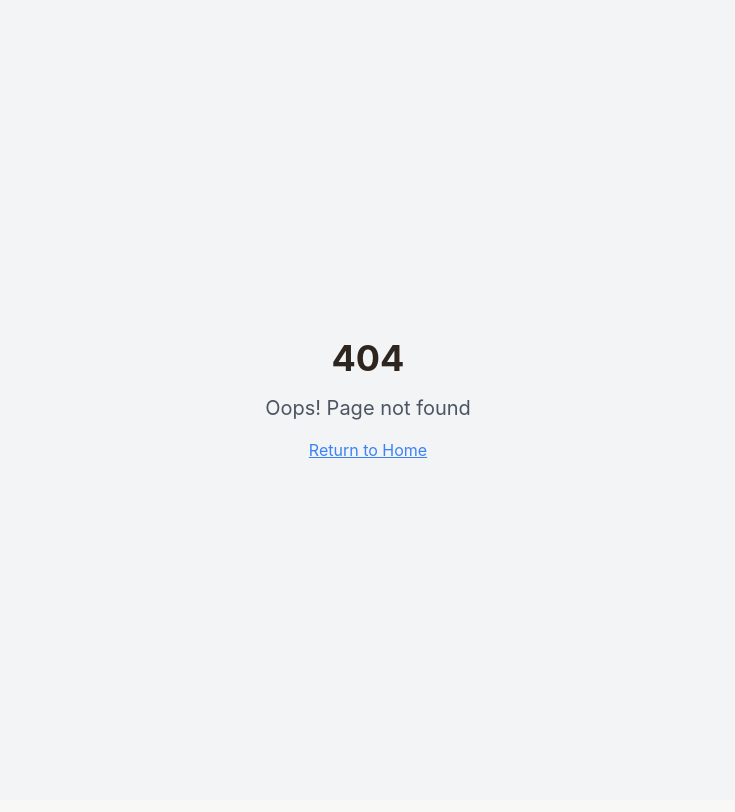
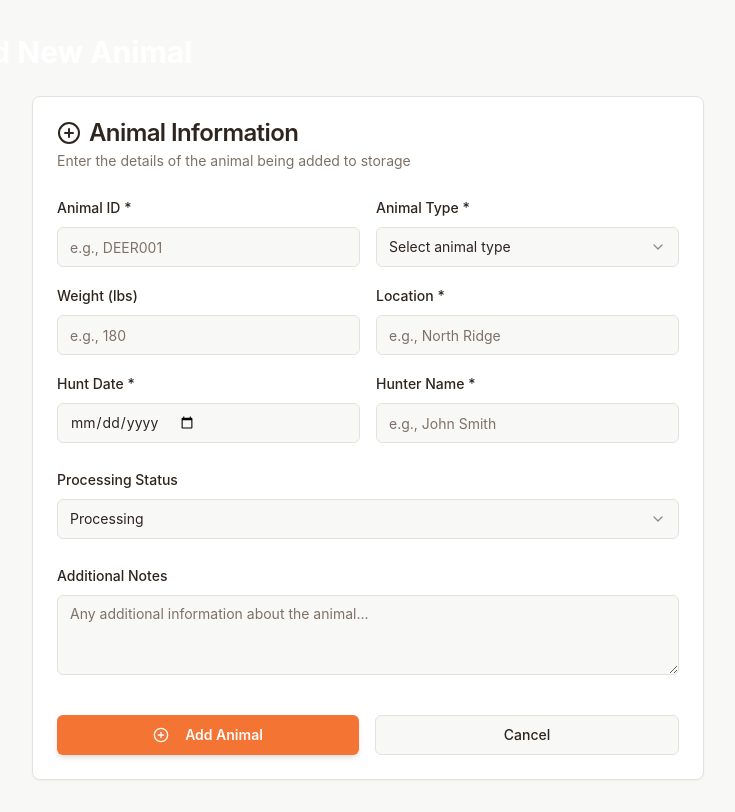
Before and after one commit to Elowy/hunt-horde-hub, a React (Vite) app: page /add-animal in a window 1280 px wide. Before the commit this address had no page. Shown: the whole page, without its empty margins (272-1007 px from the left). Built offline with nearby package versions, Linux system fonts and the light colour scheme.

Commit message:
Add animal page

```diff
--- a/src/App.tsx
+++ b/src/App.tsx
@@ -6,6 +6,7 @@ import { BrowserRouter, Routes, Route } from "react-router-dom";
 import Index from "./pages/Index";
 import Dashboard from "./pages/Dashboard";
 import Register from "./pages/Register";
+import AddAnimal from "./pages/AddAnimal";
 import NotFound from "./pages/NotFound";
 
 const queryClient = new QueryClient();
@@ -20,6 +21,7 @@ const App = () => (
           <Route path="/" element={<Index />} />
           <Route path="/dashboard" element={<Dashboard />} />
           <Route path="/register" element={<Register />} />
+          <Route path="/add-animal" element={<AddAnimal />} />
           {/* ADD ALL CUSTOM ROUTES ABOVE THE CATCH-ALL "*" ROUTE */}
           <Route path="*" element={<NotFound />} />
         </Routes>
--- /dev/null
+++ b/src/pages/AddAnimal.tsx
@@ -0,0 +1,205 @@
+import { useState } from "react";
+import { useNavigate } from "react-router-dom";
+import { Button } from "@/components/ui/button";
+import { Card, CardContent, CardDescription, CardHeader, CardTitle } from "@/components/ui/card";
+import { Input } from "@/components/ui/input";
+import { Label } from "@/components/ui/label";
+import { Select, SelectContent, SelectItem, SelectTrigger, SelectValue } from "@/components/ui/select";
+import { Textarea } from "@/components/ui/textarea";
+import { useToast } from "@/hooks/use-toast";
+import { ArrowLeft, PlusCircle } from "lucide-react";
+
+const AddAnimal = () => {
+  const navigate = useNavigate();
+  const { toast } = useToast();
+
+  const [formData, setFormData] = useState({
+    animalId: "",
+    type: "",
+    weight: "",
+    location: "",
+    huntDate: "",
+    hunter: "",
+    status: "processing",
+    notes: ""
+  });
+
+  const handleInputChange = (field: string, value: string) => {
+    setFormData(prev => ({ ...prev, [field]: value }));
+  };
+
+  const handleSubmit = async (e: React.FormEvent) => {
+    e.preventDefault();
+
+    // Here you would integrate with Supabase to save the animal data
+    console.log("Animal data to save:", formData);
+
+    toast({
+      title: "Animal Added Successfully",
+      description: `${formData.type} (ID: ${formData.animalId}) has been added to storage.`,
+    });
+
+    // Reset form
+    setFormData({
+      animalId: "",
+      type: "",
+      weight: "",
+      location: "",
+      huntDate: "",
+      hunter: "",
+      status: "processing",
+      notes: ""
+    });
+  };
+
+  return (
+    <div className="min-h-screen bg-gradient-to-br from-hunt-dark via-hunt-primary to-hunt-secondary">
+      <div className="container mx-auto px-4 py-8">
+        <div className="flex items-center mb-6">
+          <Button
+            variant="ghost"
+            onClick={() => navigate("/dashboard")}
+            className="text-white hover:bg-white/10 mr-4"
+          >
+            <ArrowLeft className="w-4 h-4 mr-2" />
+            Back to Dashboard
+          </Button>
+          <h1 className="text-3xl font-bold text-white">Add New Animal</h1>
+        </div>
+
+        <Card className="max-w-2xl mx-auto bg-white/95 backdrop-blur-sm">
+          <CardHeader>
+            <CardTitle className="flex items-center text-hunt-dark">
+              <PlusCircle className="w-6 h-6 mr-2" />
+              Animal Information
+            </CardTitle>
+            <CardDescription>
+              Enter the details of the animal being added to storage
+            </CardDescription>
+          </CardHeader>
+          <CardContent>
+            <form onSubmit={handleSubmit} className="space-y-6">
+              <div className="grid grid-cols-1 md:grid-cols-2 gap-4">
+                <div className="space-y-2">
+                  <Label htmlFor="animalId">Animal ID *</Label>
+                  <Input
+                    id="animalId"
+                    value={formData.animalId}
+                    onChange={(e) => handleInputChange("animalId", e.target.value)}
+                    placeholder="e.g., DEER001"
+                    required
+                  />
+                </div>
+
+                <div className="space-y-2">
+                  <Label htmlFor="type">Animal Type *</Label>
+                  <Select value={formData.type} onValueChange={(value) => handleInputChange("type", value)}>
+                    <SelectTrigger>
+                      <SelectValue placeholder="Select animal type" />
+                    </SelectTrigger>
+                    <SelectContent>
+                      <SelectItem value="deer">Deer</SelectItem>
+                      <SelectItem value="elk">Elk</SelectItem>
+                      <SelectItem value="moose">Moose</SelectItem>
+                      <SelectItem value="bear">Bear</SelectItem>
+                      <SelectItem value="wild-boar">Wild Boar</SelectItem>
+                      <SelectItem value="duck">Duck</SelectItem>
+                      <SelectItem value="pheasant">Pheasant</SelectItem>
+                      <SelectItem value="other">Other</SelectItem>
+                    </SelectContent>
+                  </Select>
+                </div>
+
+                <div className="space-y-2">
+                  <Label htmlFor="weight">Weight (lbs)</Label>
+                  <Input
+                    id="weight"
+                    type="number"
+                    value={formData.weight}
+                    onChange={(e) => handleInputChange("weight", e.target.value)}
+                    placeholder="e.g., 180"
+                  />
+                </div>
+
+                <div className="space-y-2">
+                  <Label htmlFor="location">Location *</Label>
+                  <Input
+                    id="location"
+                    value={formData.location}
+                    onChange={(e) => handleInputChange("location", e.target.value)}
+                    placeholder="e.g., North Ridge"
+                    required
+                  />
+                </div>
+
+                <div className="space-y-2">
+                  <Label htmlFor="huntDate">Hunt Date *</Label>
+                  <Input
+                    id="huntDate"
+                    type="date"
+                    value={formData.huntDate}
+                    onChange={(e) => handleInputChange("huntDate", e.target.value)}
+                    required
+                  />
+                </div>
+
+                <div className="space-y-2">
+                  <Label htmlFor="hunter">Hunter Name *</Label>
+                  <Input
+                    id="hunter"
+                    value={formData.hunter}
+                    onChange={(e) => handleInputChange("hunter", e.target.value)}
+                    placeholder="e.g., John Smith"
+                    required
+                  />
+                </div>
+              </div>
+
+              <div className="space-y-2">
+                <Label htmlFor="status">Processing Status</Label>
+                <Select value={formData.status} onValueChange={(value) => handleInputChange("status", value)}>
+                  <SelectTrigger>
+                    <SelectValue />
+                  </SelectTrigger>
+                  <SelectContent>
+                    <SelectItem value="processing">Processing</SelectItem>
+                    <SelectItem value="ready">Ready</SelectItem>
+                    <SelectItem value="picked-up">Picked Up</SelectItem>
+                  </SelectContent>
+                </Select>
+              </div>
+
+              <div className="space-y-2">
+                <Label htmlFor="notes">Additional Notes</Label>
+                <Textarea
+                  id="notes"
+                  value={formData.notes}
+                  onChange={(e) => handleInputChange("notes", e.target.value)}
+                  placeholder="Any additional information about the animal..."
+                  rows={3}
+                />
+              </div>
+
+              <div className="flex gap-4 pt-4">
+                <Button type="submit" className="flex-1" variant="hunting">
+                  <PlusCircle className="w-4 h-4 mr-2" />
+                  Add Animal
+                </Button>
+                <Button
+                  type="button"
+                  variant="outline"
+                  onClick={() => navigate("/dashboard")}
+                  className="flex-1"
+                >
+                  Cancel
+                </Button>
+              </div>
+            </form>
+          </CardContent>
+        </Card>
+      </div>
+    </div>
+  );
+};
+
+export default AddAnimal;
--- a/src/pages/Dashboard.tsx
+++ b/src/pages/Dashboard.tsx
@@ -1,4 +1,5 @@
 import { useState } from "react";
+import { useNavigate } from "react-router-dom";
 import { Plus, Search, Filter, Eye, Edit, Trash2 } from "lucide-react";
 import { Button } from "@/components/ui/button";
 import { Input } from "@/components/ui/input";
@@ -52,6 +53,7 @@ const mockAnimals = [
 ];
 
 const Dashboard = () => {
+  const navigate = useNavigate();
   const [searchTerm, setSearchTerm] = useState("");
   const [filterStatus, setFilterStatus] = useState("all");
 
@@ -159,7 +161,7 @@ const Dashboard = () => {
                 </div>
               </div>
 
-              <Button variant="hunting" size="lg">
+              <Button variant="hunting" size="lg" onClick={() => navigate("/add-animal")}>
                 <Plus className="h-4 w-4 mr-2" />
                 Add Animal
               </Button>
```
